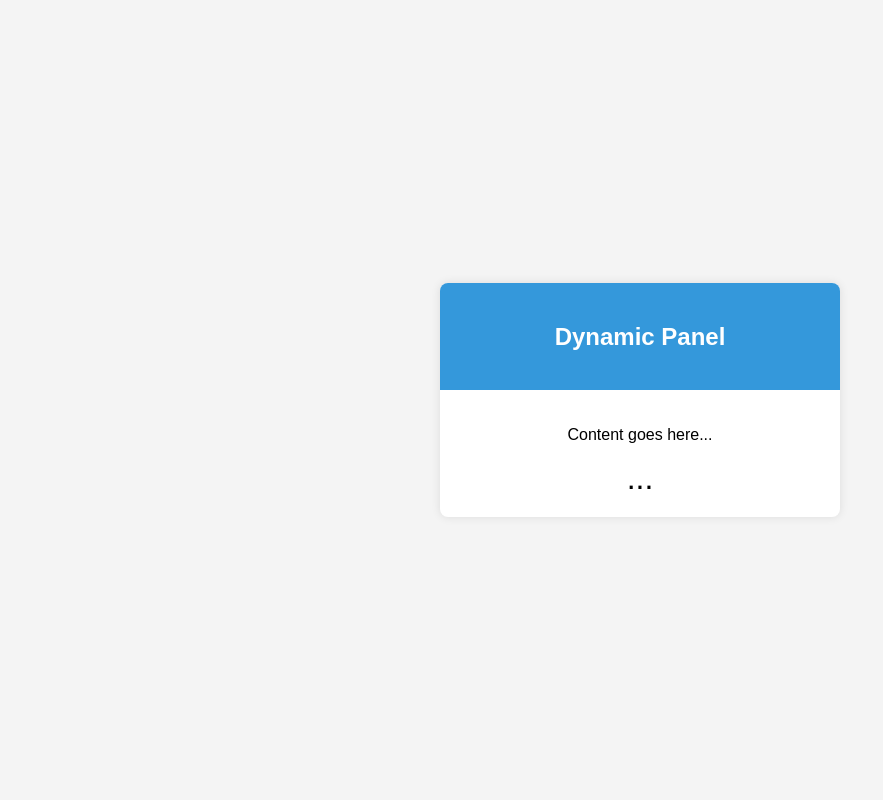
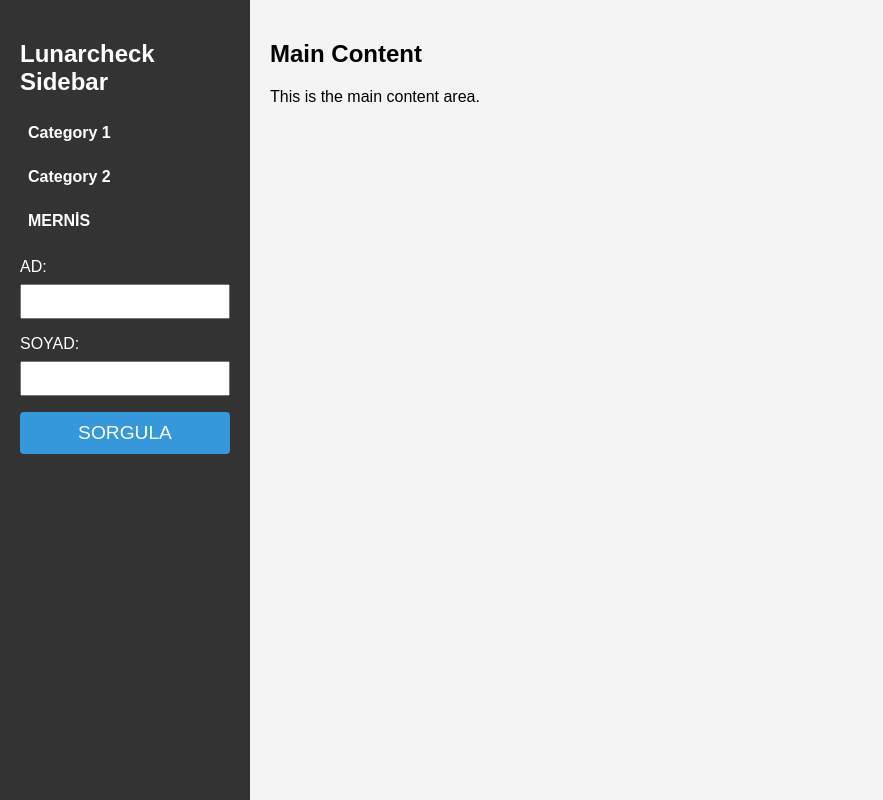
Before and after one commit to lunartheboss/lunarsite, a plain HTML site: page panel.html in a window 1280 px wide. Shown: the whole page, without its empty margins (0-883 px from the left). Drawn offline with Linux system fonts and the light colour scheme.

Commit message:
Update panel.html

```diff
--- a/panel.html
+++ b/panel.html
@@ -3,73 +3,126 @@
 <head>
   <meta charset="UTF-8">
   <meta name="viewport" content="width=device-width, initial-scale=1.0">
-  <title>Dynamic Panel</title>
+  <title>Lunarcheck Panel</title>
   <style>
     body {
       font-family: Arial, sans-serif;
       margin: 0;
-      display: flex;
-      align-items: center;
-      justify-content: center;
-      height: 100vh;
+      padding: 0;
       background-color: #f4f4f4;
     }
 
-    .panel-container {
-      background-color: #fff;
-      border-radius: 8px;
-      box-shadow: 0 0 10px rgba(0, 0, 0, 0.1);
-      overflow: hidden;
-      width: 400px;
-      text-align: center;
+    .panel {
+      display: flex;
+      height: 100vh;
     }
 
-    .header {
+    .sidebar {
+      width: 250px;
+      background-color: #333;
+      color: #fff;
+      padding: 20px;
+      box-sizing: border-box;
+    }
+
+    .main-content {
+      flex: 1;
+      padding: 20px;
+      box-sizing: border-box;
+    }
+
+    .category-list {
+      list-style: none;
+      padding: 0;
+      margin: 0;
+    }
+
+    .category-item {
+      margin-bottom: 10px;
+    }
+
+    .category-link {
+      text-decoration: none;
+      color: #fff;
+      font-weight: bold;
+      font-size: 16px;
+      display: block;
+      padding: 8px;
+      border-radius: 4px;
+      transition: background-color 0.3s ease;
+    }
+
+    .category-link:hover {
+      background-color: #555;
+    }
+
+    .form-container {
+      margin-top: 20px;
+    }
+
+    label {
+      display: block;
+      margin-bottom: 8px;
+    }
+
+    input {
+      width: 100%;
+      padding: 8px;
+      margin-bottom: 16px;
+      box-sizing: border-box;
+    }
+
+    button {
       background-color: #3498db;
       color: #fff;
-      padding: 20px;
+      padding: 10px;
+      border: none;
+      border-radius: 4px;
+      cursor: pointer;
+      width: 100%;
+      font-size: 1.2em;
     }
 
-    .content {
-      padding: 20px;
-    }
-
-    .loading-dots {
-      font-size: 2em;
-      display: inline-block;
-      animation: rotateDots 1s infinite linear;
-    }
-
-    @keyframes rotateDots {
-      0% {
-        transform: translate(0);
-      }
-      25% {
-        transform: translate(8px);
-      }
-      50% {
-        transform: translate(0);
-      }
-      75% {
-        transform: translate(-8px);
-      }
-      100% {
-        transform: translate(0);
-      }
+    button:hover {
+      background-color: #2980b9;
     }
   </style>
 </head>
 <body>
 
-<div class="panel-container">
-  <div class="header">
-    <h2>Dynamic Panel</h2>
+<div class="panel">
+  <div class="sidebar">
+    <h2>Lunarcheck Sidebar</h2>
+    <ul class="category-list">
+      <li class="category-item"><a href="#" class="category-link">Category 1</a></li>
+      <li class="category-item"><a href="#" class="category-link">Category 2</a></li>
+      <li class="category-item">
+        <a href="#" class="category-link">MERNİS</a>
+        <div class="form-container" id="mernisForm">
+          <label for="ad">AD:</label>
+          <input type="text" id="ad" name="ad" required>
+
+          <label for="soyad">SOYAD:</label>
+          <input type="text" id="soyad" name="soyad" required>
+
+          <button onclick="sorgula()">SORGULA</button>
+        </div>
+      </li>
+      <!-- Add more categories as needed -->
+    </ul>
   </div>
-  <div class="content">
-    <p>Content goes here...</p>
-    <div class="loading-dots">...</div>
+
+  <div class="main-content">
+    <h2>Main Content</h2>
+    <p>This is the main content area.</p>
   </div>
 </div>
 
+<script>
+  function sorgula() {
+    alert("DataBasede Data Yok Aw");
+  }
+</script>
+
 </body>
 </html>
```
